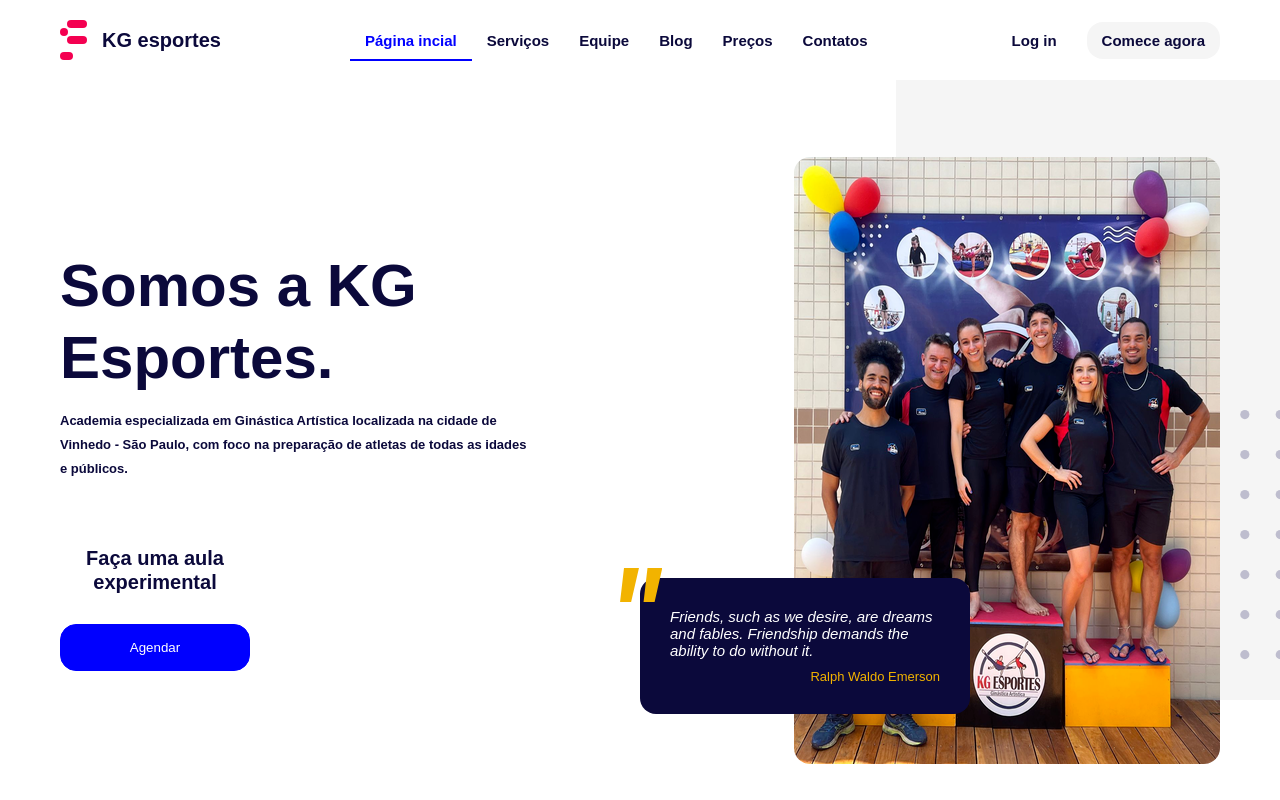
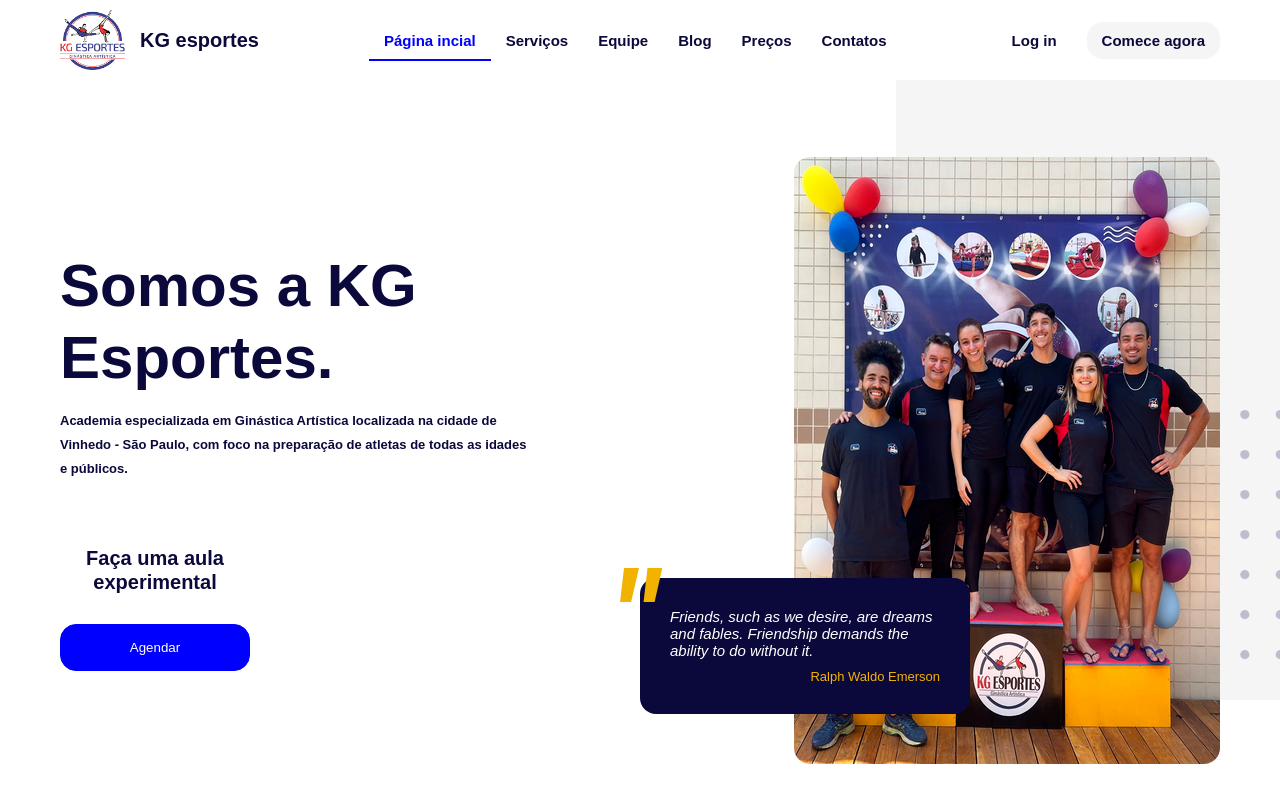
Before and after one commit to Brunosilva7/KG-esportes, a React (Create React App) app: page / in a window 1280 px wide. Shown: the top 800 px of the page. Built offline with nearby package versions, Linux system fonts and the light colour scheme; a web font is replaced by a local one.

Commit message:
[Adding] - KG logo without background image

```diff
--- a/src/assets/svg/Logo.jsx
+++ b/src/assets/svg/Logo.jsx
@@ -1,15 +1,18 @@
 import * as React from "react";
-
-function SvgComponent(props) {
+import LogoKG from "../img/logoKG.png"
+function SvgComponent() {
   return (
-    <svg xmlns="http://www.w3.org/2000/svg" width={27} height={40} viewBox="0 0 27 40" {...props}>
-      <g data-name="Group 101" transform="translate(-375 -21)">
-        <rect data-name="Rectangle 16" width={13} height={8} rx={4} transform="translate(375 53)" fill="#f40051" />
-        <rect data-name="Rectangle 11" width={20} height={8} rx={4} transform="translate(382 21)" fill="#f40051" />
-        <rect data-name="Rectangle 15" width={20} height={8} rx={4} transform="translate(382 37)" fill="#f40051" />
-        <rect data-name="Rectangle 12" width={8} height={8} rx={4} transform="translate(375 29)" fill="#f40051" />
-      </g>
-    </svg>
+  <>
+  <img style={{width: '65px', height: '60px'}}src={LogoKG} alt="logo"/>
+  </>
+    // <svg xmlns="http://www.w3.org/2000/svg" width={27} height={40} viewBox="0 0 27 40" {...props}>
+    //   <g data-name="Group 101" transform="translate(-375 -21)">
+    //     <rect data-name="Rectangle 16" width={13} height={8} rx={4} transform="translate(375 53)" fill="#f40051" />
+    //     <rect data-name="Rectangle 11" width={20} height={8} rx={4} transform="translate(382 21)" fill="#f40051" />
+    //     <rect data-name="Rectangle 15" width={20} height={8} rx={4} transform="translate(382 37)" fill="#f40051" />
+    //     <rect data-name="Rectangle 12" width={8} height={8} rx={4} transform="translate(375 29)" fill="#f40051" />
+    //   </g>
+    // </svg>
   );
 }
 
```
Also changed, not shown: src/assets/img/logoKG.png.
